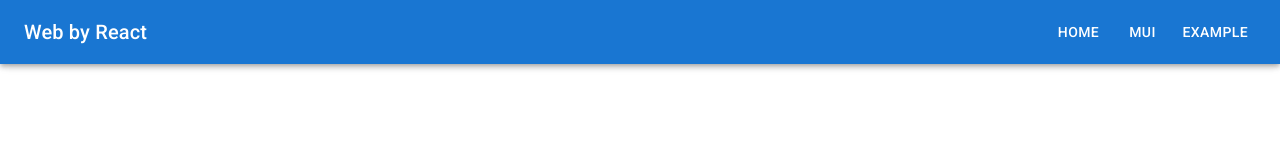
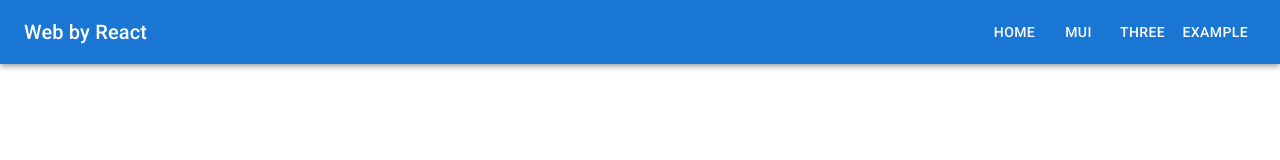
Before and after one commit to f64984016/react_redux_router_typescript, a React (Create React App) app: page /#/ in a window 1280 px wide. Shown: the top 160 px of the page. Built offline with nearby package versions, Linux system fonts and the light colour scheme.

Commit message:
add item to nav

```diff
--- a/src/features/drawerAppBar/drawerAppBar.tsx
+++ b/src/features/drawerAppBar/drawerAppBar.tsx
@@ -28,6 +28,7 @@ const drawerWidth = 240;
 const navItems = [
   {'name':'Home','url':'/'},
   {'name':'MUI','url':'/mui'},
+  {'name':'Three','url':'/box_three'},
   {'name':'Example','url':'/example'}
 ];
 
```
